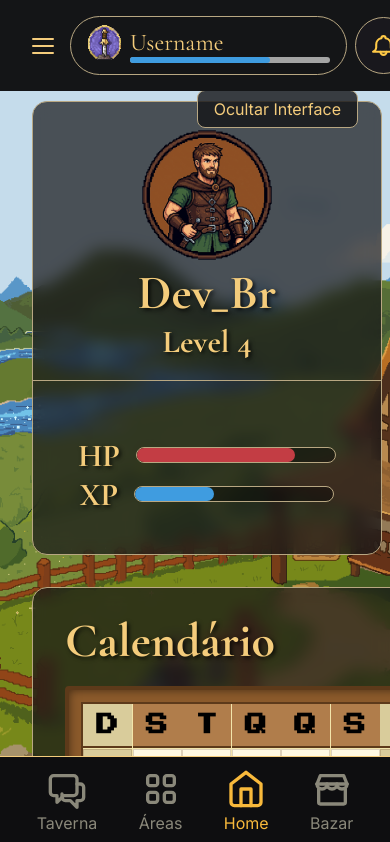
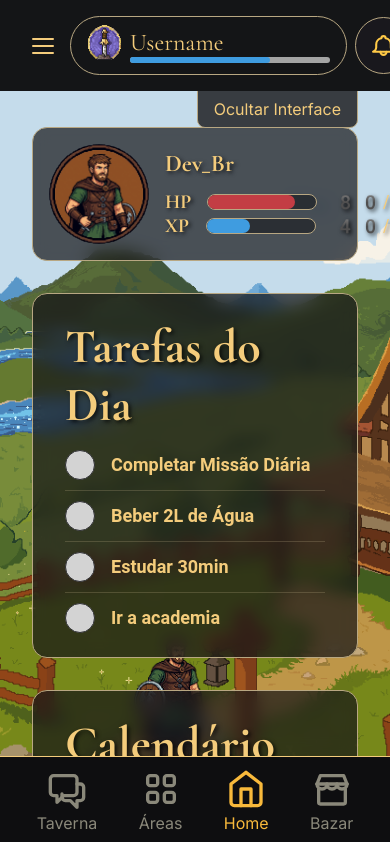
Before and after one commit to rapf-ht/Level-Up, a React (Vite) app: page /home in a window 390 px wide. Shown: the top 842 px of the page. Built offline with nearby package versions, Linux system fonts and the light colour scheme.

Commit message:
fix: Adjusting the responsiveness of the home

```diff
--- a/src/components/CustomCheckbox.module.css
+++ b/src/components/CustomCheckbox.module.css
@@ -55,7 +55,7 @@
 @media (max-width: 768px) {
   .text {
     font-size: 18px;
-    color: #303035;
+    color: #F4CC7C;
   }
   .checkboxContainer{
     gap: 16px;
--- a/src/layouts/AreasDaVidaLayout.jsx
+++ b/src/layouts/AreasDaVidaLayout.jsx
@@ -50,12 +50,11 @@ function AreasDaVidaContent() {
       </div>
       {/* ── Banner ── */}
       <div className={styles.banner}>
-        {
-          console.log("areaBanner:", areaBanner),
-          areaBanner ?
-            <img src={areaBanner} alt={areaTitle} className={styles.bannerImg} />
-          : ""
-        }
+        {areaBanner ? (
+          <img src={areaBanner} alt={areaTitle} className={styles.bannerImg} />
+        ) : (
+          ""
+        )}
       </div>
       {/* ── Breadcrumb ── */}
       <div className={styles.breadcrumb}>
--- a/src/pages/Home.jsx
+++ b/src/pages/Home.jsx
@@ -19,46 +19,20 @@ export default function Home() {
   return (
     <div className={styles.mainContainer}>
       <div className={styles.backgroundGif}>
-        <button
-          className={styles.btnHideUI}
-          onClick={alteraVisibilidade}
-        >
+        <button className={styles.btnHideUI} onClick={alteraVisibilidade}>
           {showLayout ? "Ocultar Interface" : "Mostrar Interface"}
         </button>
-        <img
-          className={styles.animatedAvatar}
-          src="/avatar.png"
-          alt="avatar"
-        />
+        <img className={styles.animatedAvatar} src="/avatar.png" alt="avatar" />
         <div
           className={styles.conteudoSeguro}
           style={{ display: showLayout ? "grid" : "none" }}
         >
-          {/* Mantendo estrutura Mobile intacta para a próxima etapa */}
+          {/* 1. PERFIL (Mobile) */}
           <div className={styles.avatarConatinerMobile}>
             <div className={styles.avatar}>
-              <img src="/avatar-icon.png" alt="Avatar" width="78px" />
-            </div>
-            <div className={styles.attributes}>
-              <div className={styles.attributesLine}>
-                <p className={`${styles.highlightedText} ${styles.hpColor}`}>HP</p>
-                <div className={styles.attributesBar} style={{ "--nivel-hp": `${hp}%` }}>
-                  <div className={styles.attributesBarHpFill}></div>
-                </div>
-              </div>
-              <div className={styles.attributesLine}>
-                <p className={`${styles.highlightedText} ${styles.xpColor}`}>XP</p>
-                <div className={styles.attributesBar} style={{ "--nivel-xp": `${xp}%` }}>
-                  <div className={styles.attributesBarXpFill}></div>
-                </div>
-              </div>
-            </div>
-          </div>
-
-          {/* 1. PERFIL (Alinhado à Esquerda) */}
-          <div className={styles.avatarConatiner}>
-            <div className={styles.avatar}>
               <img src="/avatar-icon.png" alt="Avatar" width="130px" />
+              <div className={styles.avatarStats}>
+                <div className={styles.avatarStatsMobile}>
                   <p className={`${styles.highlightedText} ${styles.tittle}`}>
                     {name}
                   </p>
@@ -67,20 +41,69 @@ export default function Home() {
                 <div className={styles.attributes}>
                   <div className={styles.attributesLine}>
                     <p className={styles.highlightedText}>HP</p>
-                <div className={styles.attributesBar} style={{ "--nivel-hp": `${hp}%` }}>
+                    <div
+                      className={styles.attributesBar}
+                      style={{ "--nivel-hp": `${hp}%` }}
+                    >
+                      <div className={styles.attributesBarHpFill}></div>
+                    </div>
+                    <p className={`${styles.highlightedText} ${styles.attributesStats}`}>{hp}/100</p>
+                  </div>
+                  <div className={styles.attributesLine}>
+                    <p
+                      className={`${styles.highlightedText} ${styles.xpColor}`}
+                    >
+                      XP
+                    </p>
+                    <div
+                      className={styles.attributesBar}
+                      style={{ "--nivel-xp": `${xp}%` }}
+                    >
+                      <div className={styles.attributesBarXpFill}></div>
+                    </div>
+                     <p className={`${styles.highlightedText} ${styles.attributesStats}`}>{xp}/100</p>
+                  </div>
+                </div>
+              </div>
+            </div>
+          </div>
+
+          {/* 1. PERFIL (Desktop) */}
+          <div className={styles.avatarConatiner}>
+            <div className={styles.avatar}>
+              <img src="/avatar-icon.png" alt="Avatar" width="130px" />
+              <div className={styles.avatarStats}>
+                <p className={`${styles.highlightedText} ${styles.tittle}`}>
+                  {name}
+                </p>
+                <p className={styles.highlightedText}>Level {level}</p>
+              </div>
+            </div>
+            <div className={styles.attributes}>
+              <div className={styles.attributesLine}>
+                <p className={styles.highlightedText}>HP</p>
+                <div
+                  className={styles.attributesBar}
+                  style={{ "--nivel-hp": `${hp}%` }}
+                >
                   <div className={styles.attributesBarHpFill}></div>
                 </div>
               </div>
               <div className={styles.attributesLine}>
-                <p className={`${styles.highlightedText} ${styles.xpColor}`}>XP</p>
-                <div className={styles.attributesBar} style={{ "--nivel-xp": `${xp}%` }}>
+                <p className={`${styles.highlightedText} ${styles.xpColor}`}>
+                  XP
+                </p>
+                <div
+                  className={styles.attributesBar}
+                  style={{ "--nivel-xp": `${xp}%` }}
+                >
                   <div className={styles.attributesBarXpFill}></div>
                 </div>
               </div>
             </div>
           </div>
 
-          {/* 2. MISSÕES (Ocupando Centro e Direita) */}
+          {/* 2. MISSÕES */}
           <div className={styles.goalsContainer}>
             <p className={`${styles.highlightedText} ${styles.tittle}`}>
               Tarefas do Dia
@@ -96,7 +119,7 @@ export default function Home() {
             </div>
           </div>
 
-          {/* 3. CALENDÁRIO (Logo abaixo, ocupando as 3 colunas) */}
+          {/* 3. CALENDÁRIO */}
           <div className={styles.secondContainer}>
             <p className={`${styles.highlightedText} ${styles.tittle}`}>
               Calendário
@@ -104,9 +127,11 @@ export default function Home() {
             <Calendar />
           </div>
 
-          {/* 4. LOJA (Embaixo do calendário, ocupando as 3 colunas e com fundo corrigido) */}
+          {/* 4. LOJA */}
           <div className={styles.thirdContainer}>
-            <p className={`${styles.highlightedText} ${styles.tittle} ${styles.tittleStore}`}>
+            <p
+              className={`${styles.highlightedText} ${styles.tittle} ${styles.tittleStore}`}
+            >
               Destaques da loja
             </p>
             <div className={styles.newItemsStore}>
@@ -140,7 +165,6 @@ export default function Home() {
               </div>
             </div>
           </div>
-
         </div>
       </div>
     </div>
--- a/src/pages/Home.module.css
+++ b/src/pages/Home.module.css
@@ -16,7 +16,7 @@
   border: 1px solid #b8a782;
   color: #f4cc7c;
   padding: 8px 16px;
-  border-radius: 8px;
+  border-radius: 0 0 8px 8px;
   cursor: pointer;
   font-family: "Inter", sans-serif;
   font-size: 16px;
@@ -30,7 +30,7 @@
 }
 
 .conteudoSeguro {
-  padding-top: 12vh;
+  padding-top: 14vh;
   display: grid;
   grid-template-columns: 350px 1fr 1fr;
   gap: 32px;
@@ -245,3 +245,76 @@
 .avatarConatinerMobile {
   display: none;
 }
+
+@media screen and (max-width: 768px) {
+  .conteudoSeguro {
+    grid-template-columns: 1fr;
+    padding-top: 15vh;
+  }
+  .avatarConatiner {
+    display: none;
+  }
+  .avatarConatinerMobile {
+    display: grid;
+    grid-column: 1 / 4;
+    width: 100%;
+    height: auto;
+    padding: 16px;
+    gap: 16px;
+    background-color: rgba(20, 21, 23, 0.7);
+    backdrop-filter: blur(8px);
+    border: 1px solid #b8a782;
+    border-radius: 15px;
+  }
+  .avatar {
+    display: flex;
+    justify-content: space-between;
+    align-items: center;
+    border: none;
+    height: auto;
+    gap: 16px;
+  }
+  .avatar img {
+    width: 100px;
+    height: 100px;
+    border-radius: 50%;
+  }
+  .avatar p {
+    font-size: 24px;
+  }
+  .avatarStats {
+    display: flex;
+    flex-direction: column;
+    height: 100%;
+    width: 100%;
+    justify-content: space-around;
+  }
+  .avatarStatsMobile {
+    width: 100%;
+    height: auto;
+    display: flex;
+    justify-content: space-between;
+  }
+  .attributesLine {
+    justify-content: space-between;
+  }
+  .attributesLine p {
+    font-size: 20px !important;
+  }
+  .attributesBar {
+    width: 110px;
+  }
+  .attributesStats {
+    font-family: emoji;
+    font-size: 16px !important;
+  }
+  .attributes {
+    height: auto;
+  }
+  .goalsContainer {
+    grid-column: 1 / 4;
+    width: 100%;
+    height: auto;
+    padding: 24px 32px;
+  }
+}
```
Lines whose indentation alone changed are shown as unchanged.
